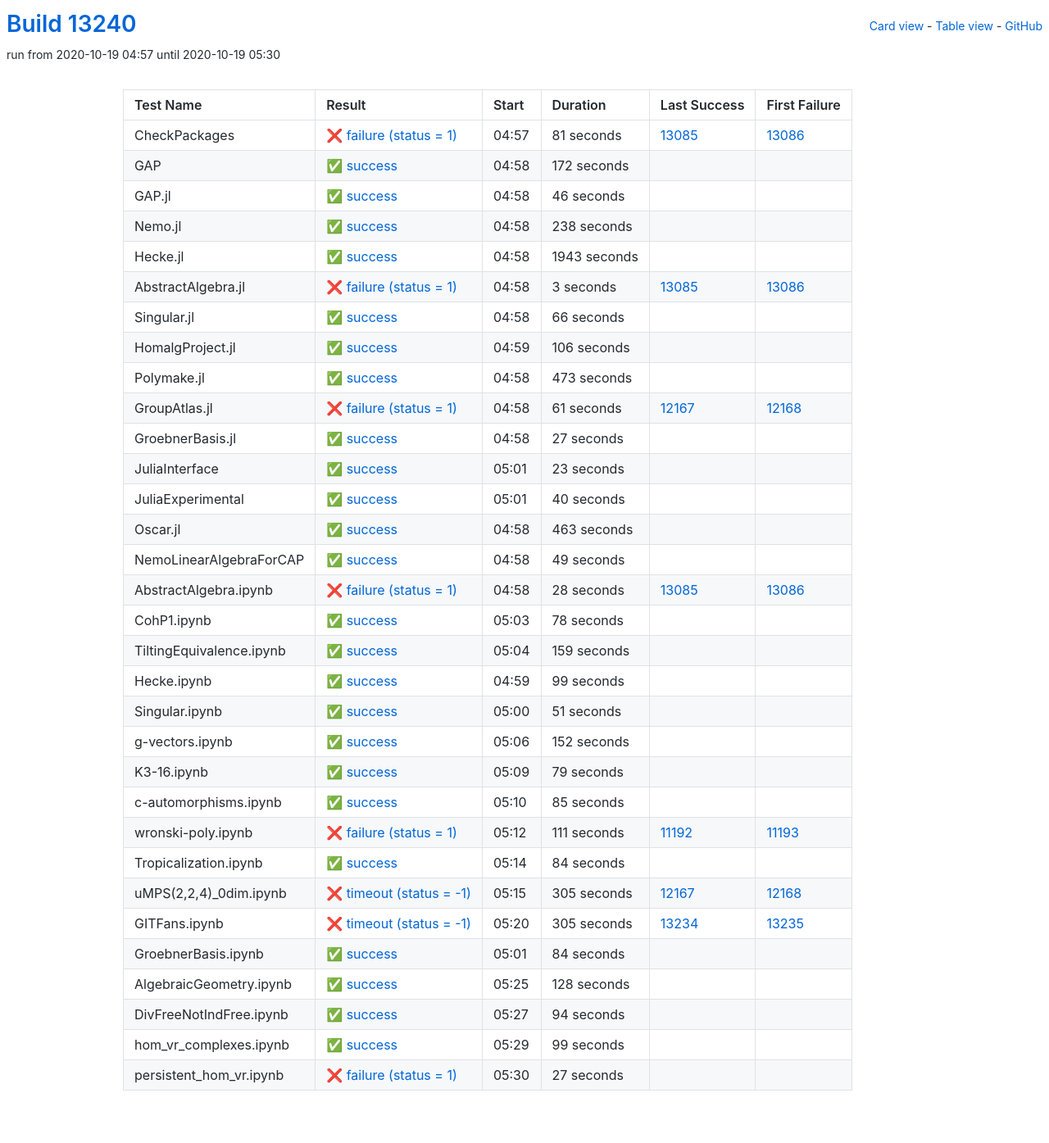
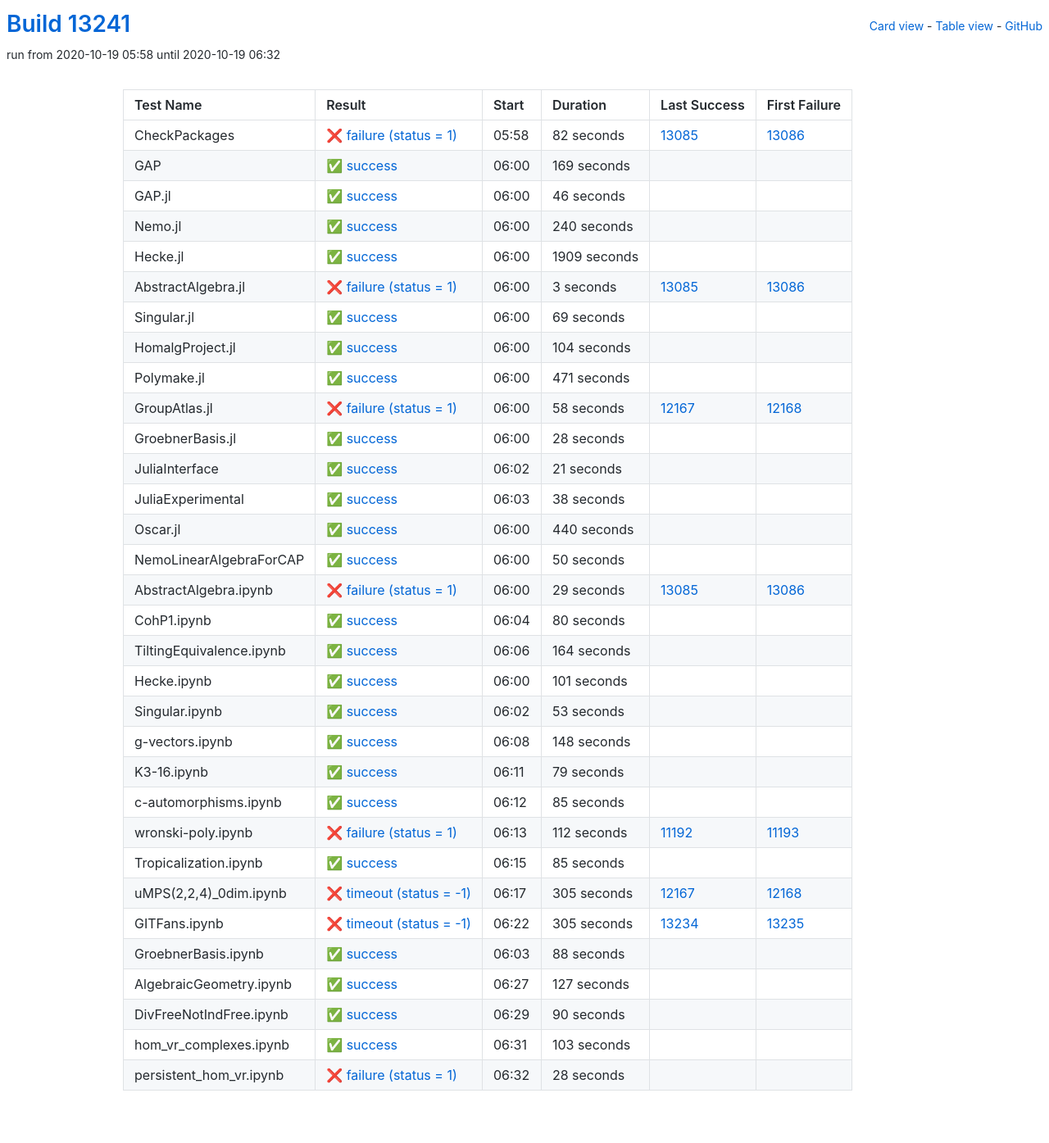
Before and after one commit to oscar-system/oscar-ci-status, a Jekyll site: the page built from table.html, in a window 1280 px wide. Shown: the whole page at 82% size. Built offline with Jekyll 4.4.1, drawn with Linux system fonts in a browser that asks for light colours.

Commit message:
Build #13241

```diff
--- a/_data/ci.yml
+++ b/_data/ci.yml
@@ -1,6 +1,6 @@
 ---
-build: 13240
-build_url: https://oscarci.mathematik.uni-kl.de/job/oscar/13240/
+build: 13241
+build_url: https://oscarci.mathematik.uni-kl.de/job/oscar/13241/
 job: oscar
 organization: oscar-system
 repo: oscar-ci-status
@@ -8,32 +8,32 @@
 tests:
 - name: CheckPackages
   id: checkpackages
-  log: https://oscarci.mathematik.uni-kl.de/job/oscar/13240/artifact/logs/build-13240/CheckPackages.log
-  start: 2020-10-19 04:57
+  log: https://oscarci.mathematik.uni-kl.de/job/oscar/13241/artifact/logs/build-13241/CheckPackages.log
+  start: 2020-10-19 05:58
   success: false
   exitcode: 1
   status: failure
-  duration: 81
+  duration: 82
   last_success: 13085
   last_success_url: https://oscarci.mathematik.uni-kl.de/job/oscar/13085/
   first_failure: 13086
   first_failure_url: https://oscarci.mathematik.uni-kl.de/job/oscar/13086/
 - name: GAP
   id: gap
-  log: https://oscarci.mathematik.uni-kl.de/job/oscar/13240/artifact/logs/build-13240/GAP.log
-  start: 2020-10-19 04:58
+  log: https://oscarci.mathematik.uni-kl.de/job/oscar/13241/artifact/logs/build-13241/GAP.log
+  start: 2020-10-19 06:00
   success: true
   exitcode: 0
   status: success
-  duration: 172
+  duration: 169
   last_success: false
   last_success_url:
   first_failure: false
   first_failure_url:
 - name: GAP.jl
   id: gap-jl
-  log: https://oscarci.mathematik.uni-kl.de/job/oscar/13240/artifact/logs/build-13240/GAP.jl.log
-  start: 2020-10-19 04:58
+  log: https://oscarci.mathematik.uni-kl.de/job/oscar/13241/artifact/logs/build-13241/GAP.jl.log
+  start: 2020-10-19 06:00
   success: true
   exitcode: 0
   status: success
@@ -44,32 +44,32 @@
   first_failure_url:
 - name: Nemo.jl
   id: nemo-jl
-  log: https://oscarci.mathematik.uni-kl.de/job/oscar/13240/artifact/logs/build-13240/Nemo.jl.log
-  start: 2020-10-19 04:58
+  log: https://oscarci.mathematik.uni-kl.de/job/oscar/13241/artifact/logs/build-13241/Nemo.jl.log
+  start: 2020-10-19 06:00
   success: true
   exitcode: 0
   status: success
-  duration: 238
+  duration: 240
   last_success: false
   last_success_url:
   first_failure: false
   first_failure_url:
 - name: Hecke.jl
   id: hecke-jl
-  log: https://oscarci.mathematik.uni-kl.de/job/oscar/13240/artifact/logs/build-13240/Hecke.jl.log
-  start: 2020-10-19 04:58
+  log: https://oscarci.mathematik.uni-kl.de/job/oscar/13241/artifact/logs/build-13241/Hecke.jl.log
+  start: 2020-10-19 06:00
   success: true
   exitcode: 0
   status: success
-  duration: 1943
+  duration: 1909
   last_success: false
   last_success_url:
   first_failure: false
   first_failure_url:
 - name: AbstractAlgebra.jl
   id: abstractalgebra-jl
-  log: https://oscarci.mathematik.uni-kl.de/job/oscar/13240/artifact/logs/build-13240/AbstractAlgebra.jl.log
-  start: 2020-10-19 04:58
+  log: https://oscarci.mathematik.uni-kl.de/job/oscar/13241/artifact/logs/build-13241/AbstractAlgebra.jl.log
+  start: 2020-10-19 06:00
   success: false
   exitcode: 1
   status: failure
@@ -80,188 +80,188 @@
   first_failure_url: https://oscarci.mathematik.uni-kl.de/job/oscar/13086/
 - name: Singular.jl
   id: singular-jl
-  log: https://oscarci.mathematik.uni-kl.de/job/oscar/13240/artifact/logs/build-13240/Singular.jl.log
-  start: 2020-10-19 04:58
+  log: https://oscarci.mathematik.uni-kl.de/job/oscar/13241/artifact/logs/build-13241/Singular.jl.log
+  start: 2020-10-19 06:00
   success: true
   exitcode: 0
   status: success
-  duration: 66
+  duration: 69
   last_success: false
   last_success_url:
   first_failure: false
   first_failure_url:
 - name: HomalgProject.jl
   id: homalgproject-jl
-  log: https://oscarci.mathematik.uni-kl.de/job/oscar/13240/artifact/logs/build-13240/HomalgProject.jl.log
-  start: 2020-10-19 04:59
+  log: https://oscarci.mathematik.uni-kl.de/job/oscar/13241/artifact/logs/build-13241/HomalgProject.jl.log
+  start: 2020-10-19 06:00
   success: true
   exitcode: 0
   status: success
-  duration: 106
+  duration: 104
   last_success: false
   last_success_url:
   first_failure: false
   first_failure_url:
 - name: Polymake.jl
   id: polymake-jl
-  log: https://oscarci.mathematik.uni-kl.de/job/oscar/13240/artifact/logs/build-13240/Polymake.jl.log
-  start: 2020-10-19 04:58
+  log: https://oscarci.mathematik.uni-kl.de/job/oscar/13241/artifact/logs/build-13241/Polymake.jl.log
+  start: 2020-10-19 06:00
   success: true
   exitcode: 0
   status: success
-  duration: 473
+  duration: 471
   last_success: false
   last_success_url:
   first_failure: false
   first_failure_url:
 - name: GroupAtlas.jl
   id: groupatlas-jl
-  log: https://oscarci.mathematik.uni-kl.de/job/oscar/13240/artifact/logs/build-13240/GroupAtlas.jl.log
-  start: 2020-10-19 04:58
+  log: https://oscarci.mathematik.uni-kl.de/job/oscar/13241/artifact/logs/build-13241/GroupAtlas.jl.log
+  start: 2020-10-19 06:00
   success: false
   exitcode: 1
   status: failure
-  duration: 61
+  duration: 58
   last_success: 12167
   last_success_url: https://oscarci.mathematik.uni-kl.de/job/oscar/12167/
   first_failure: 12168
   first_failure_url: https://oscarci.mathematik.uni-kl.de/job/oscar/12168/
 - name: GroebnerBasis.jl
   id: groebnerbasis-jl
-  log: https://oscarci.mathematik.uni-kl.de/job/oscar/13240/artifact/logs/build-13240/GroebnerBasis.jl.log
-  start: 2020-10-19 04:58
+  log: https://oscarci.mathematik.uni-kl.de/job/oscar/13241/artifact/logs/build-13241/GroebnerBasis.jl.log
+  start: 2020-10-19 06:00
   success: true
   exitcode: 0
   status: success
-  duration: 27
+  duration: 28
   last_success: false
   last_success_url:
   first_failure: false
   first_failure_url:
 - name: JuliaInterface
   id: juliainterface
-  log: https://oscarci.mathematik.uni-kl.de/job/oscar/13240/artifact/logs/build-13240/JuliaInterface.log
-  start: 2020-10-19 05:01
+  log: https://oscarci.mathematik.uni-kl.de/job/oscar/13241/artifact/logs/build-13241/JuliaInterface.log
+  start: 2020-10-19 06:02
   success: true
   exitcode: 0
   status: success
-  duration: 23
+  duration: 21
   last_success: false
   last_success_url:
   first_failure: false
   first_failure_url:
 - name: JuliaExperimental
   id: juliaexperimental
-  log: https://oscarci.mathematik.uni-kl.de/job/oscar/13240/artifact/logs/build-13240/JuliaExperimental.log
-  start: 2020-10-19 05:01
+  log: https://oscarci.mathematik.uni-kl.de/job/oscar/13241/artifact/logs/build-13241/JuliaExperimental.log
+  start: 2020-10-19 06:03
   success: true
   exitcode: 0
   status: success
-  duration: 40
+  duration: 38
   last_success: false
   last_success_url:
   first_failure: false
   first_failure_url:
 - name: Oscar.jl
   id: oscar-jl
-  log: https://oscarci.mathematik.uni-kl.de/job/oscar/13240/artifact/logs/build-13240/Oscar.jl.log
-  start: 2020-10-19 04:58
+  log: https://oscarci.mathematik.uni-kl.de/job/oscar/13241/artifact/logs/build-13241/Oscar.jl.log
+  start: 2020-10-19 06:00
   success: true
   exitcode: 0
   status: success
-  duration: 463
+  duration: 440
   last_success: false
   last_success_url:
   first_failure: false
   first_failure_url:
 - name: NemoLinearAlgebraForCAP
   id: nemolinearalgebraforcap
-  log: https://oscarci.mathematik.uni-kl.de/job/oscar/13240/artifact/logs/build-13240/NemoLinearAlgebraForCAP.log
-  start: 2020-10-19 04:58
+  log: https://oscarci.mathematik.uni-kl.de/job/oscar/13241/artifact/logs/build-13241/NemoLinearAlgebraForCAP.log
+  start: 2020-10-19 06:00
   success: true
   exitcode: 0
   status: success
-  duration: 49
+  duration: 50
   last_success: false
   last_success_url:
   first_failure: false
   first_failure_url:
 - name: AbstractAlgebra.ipynb
   id: abstractalgebra-ipynb
-  log: https://oscarci.mathematik.uni-kl.de/job/oscar/13240/artifact/logs/build-13240/AbstractAlgebra.ipynb.log
-  start: 2020-10-19 04:58
+  log: https://oscarci.mathematik.uni-kl.de/job/oscar/13241/artifact/logs/build-13241/AbstractAlgebra.ipynb.log
+  start: 2020-10-19 06:00
   success: false
   exitcode: 1
   status: failure
-  duration: 28
+  duration: 29
   last_success: 13085
   last_success_url: https://oscarci.mathematik.uni-kl.de/job/oscar/13085/
   first_failure: 13086
   first_failure_url: https://oscarci.mathematik.uni-kl.de/job/oscar/13086/
 - name: CohP1.ipynb
   id: cohp1-ipynb
-  log: https://oscarci.mathematik.uni-kl.de/job/oscar/13240/artifact/logs/build-13240/CohP1.ipynb.log
-  start: 2020-10-19 05:03
+  log: https://oscarci.mathematik.uni-kl.de/job/oscar/13241/artifact/logs/build-13241/CohP1.ipynb.log
+  start: 2020-10-19 06:04
   success: true
   exitcode: 0
   status: success
-  duration: 78
+  duration: 80
   last_success: false
   last_success_url:
   first_failure: false
   first_failure_url:
 - name: TiltingEquivalence.ipynb
   id: tiltingequivalence-ipynb
-  log: https://oscarci.mathematik.uni-kl.de/job/oscar/13240/artifact/logs/build-13240/TiltingEquivalence.ipynb.log
-  start: 2020-10-19 05:04
+  log: https://oscarci.mathematik.uni-kl.de/job/oscar/13241/artifact/logs/build-13241/TiltingEquivalence.ipynb.log
+  start: 2020-10-19 06:06
   success: true
   exitcode: 0
   status: success
-  duration: 159
+  duration: 164
   last_success: false
   last_success_url:
   first_failure: false
   first_failure_url:
 - name: Hecke.ipynb
   id: hecke-ipynb
-  log: https://oscarci.mathematik.uni-kl.de/job/oscar/13240/artifact/logs/build-13240/Hecke.ipynb.log
-  start: 2020-10-19 04:59
+  log: https://oscarci.mathematik.uni-kl.de/job/oscar/13241/artifact/logs/build-13241/Hecke.ipynb.log
+  start: 2020-10-19 06:00
   success: true
   exitcode: 0
   status: success
-  duration: 99
+  duration: 101
   last_success: false
   last_success_url:
   first_failure: false
   first_failure_url:
 - name: Singular.ipynb
   id: singular-ipynb
-  log: https://oscarci.mathematik.uni-kl.de/job/oscar/13240/artifact/logs/build-13240/Singular.ipynb.log
-  start: 2020-10-19 05:00
+  log: https://oscarci.mathematik.uni-kl.de/job/oscar/13241/artifact/logs/build-13241/Singular.ipynb.log
+  start: 2020-10-19 06:02
   success: true
   exitcode: 0
   status: success
-  duration: 51
+  duration: 53
   last_success: false
   last_success_url:
   first_failure: false
   first_failure_url:
 - name: g-vectors.ipynb
   id: g-vectors-ipynb
-  log: https://oscarci.mathematik.uni-kl.de/job/oscar/13240/artifact/logs/build-13240/g-vectors.ipynb.log
-  start: 2020-10-19 05:06
+  log: https://oscarci.mathematik.uni-kl.de/job/oscar/13241/artifact/logs/build-13241/g-vectors.ipynb.log
+  start: 2020-10-19 06:08
   success: true
   exitcode: 0
   status: success
-  duration: 152
+  duration: 148
   last_success: false
   last_success_url:
   first_failure: false
   first_failure_url:
 - name: K3-16.ipynb
   id: k3-16-ipynb
-  log: https://oscarci.mathematik.uni-kl.de/job/oscar/13240/artifact/logs/build-13240/K3-16.ipynb.log
-  start: 2020-10-19 05:09
+  log: https://oscarci.mathematik.uni-kl.de/job/oscar/13241/artifact/logs/build-13241/K3-16.ipynb.log
+  start: 2020-10-19 06:11
   success: true
   exitcode: 0
   status: success
@@ -272,8 +272,8 @@
   first_failure_url:
 - name: c-automorphisms.ipynb
   id: c-automorphisms-ipynb
-  log: https://oscarci.mathematik.uni-kl.de/job/oscar/13240/artifact/logs/build-13240/c-automorphisms.ipynb.log
-  start: 2020-10-19 05:10
+  log: https://oscarci.mathematik.uni-kl.de/job/oscar/13241/artifact/logs/build-13241/c-automorphisms.ipynb.log
+  start: 2020-10-19 06:12
   success: true
   exitcode: 0
   status: success
@@ -284,32 +284,32 @@
   first_failure_url:
 - name: wronski-poly.ipynb
   id: wronski-poly-ipynb
-  log: https://oscarci.mathematik.uni-kl.de/job/oscar/13240/artifact/logs/build-13240/wronski-poly.ipynb.log
-  start: 2020-10-19 05:12
+  log: https://oscarci.mathematik.uni-kl.de/job/oscar/13241/artifact/logs/build-13241/wronski-poly.ipynb.log
+  start: 2020-10-19 06:13
   success: false
   exitcode: 1
   status: failure
-  duration: 111
+  duration: 112
   last_success: 11192
   last_success_url: https://oscarci.mathematik.uni-kl.de/job/oscar/11192/
   first_failure: 11193
   first_failure_url: https://oscarci.mathematik.uni-kl.de/job/oscar/11193/
 - name: Tropicalization.ipynb
   id: tropicalization-ipynb
-  log: https://oscarci.mathematik.uni-kl.de/job/oscar/13240/artifact/logs/build-13240/Tropicalization.ipynb.log
-  start: 2020-10-19 05:14
+  log: https://oscarci.mathematik.uni-kl.de/job/oscar/13241/artifact/logs/build-13241/Tropicalization.ipynb.log
+  start: 2020-10-19 06:15
   success: true
   exitcode: 0
   status: success
-  duration: 84
+  duration: 85
   last_success: false
   last_success_url:
   first_failure: false
   first_failure_url:
 - name: uMPS(2,2,4)_0dim.ipynb
   id: umps-2-2-4-0dim-ipynb
-  log: https://oscarci.mathematik.uni-kl.de/job/oscar/13240/artifact/logs/build-13240/uMPS-2-2-4-_0dim.ipynb.log
-  start: 2020-10-19 05:15
+  log: https://oscarci.mathematik.uni-kl.de/job/oscar/13241/artifact/logs/build-13241/uMPS-2-2-4-_0dim.ipynb.log
+  start: 2020-10-19 06:17
   success: false
   exitcode: -1
   status: timeout
@@ -320,8 +320,8 @@
   first_failure_url: https://oscarci.mathematik.uni-kl.de/job/oscar/12168/
 - name: GITFans.ipynb
   id: gitfans-ipynb
-  log: https://oscarci.mathematik.uni-kl.de/job/oscar/13240/artifact/logs/build-13240/GITFans.ipynb.log
-  start: 2020-10-19 05:20
+  log: https://oscarci.mathematik.uni-kl.de/job/oscar/13241/artifact/logs/build-13241/GITFans.ipynb.log
+  start: 2020-10-19 06:22
   success: false
   exitcode: -1
   status: timeout
@@ -332,60 +332,60 @@
   first_failure_url: https://oscarci.mathematik.uni-kl.de/job/oscar/13235/
 - name: GroebnerBasis.ipynb
   id: groebnerbasis-ipynb
-  log: https://oscarci.mathematik.uni-kl.de/job/oscar/13240/artifact/logs/build-13240/GroebnerBasis.ipynb.log
-  start: 2020-10-19 05:01
+  log: https://oscarci.mathematik.uni-kl.de/job/oscar/13241/artifact/logs/build-13241/GroebnerBasis.ipynb.log
+  start: 2020-10-19 06:03
   success: true
   exitcode: 0
   status: success
-  duration: 84
+  duration: 88
   last_success: false
   last_success_url:
   first_failure: false
   first_failure_url:
 - name: AlgebraicGeometry.ipynb
   id: algebraicgeometry-ipynb
-  log: https://oscarci.mathematik.uni-kl.de/job/oscar/13240/artifact/logs/build-13240/AlgebraicGeometry.ipynb.log
-  start: 2020-10-19 05:25
+  log: https://oscarci.mathematik.uni-kl.de/job/oscar/13241/artifact/logs/build-13241/AlgebraicGeometry.ipynb.log
+  start: 2020-10-19 06:27
   success: true
   exitcode: 0
   status: success
-  duration: 128
+  duration: 127
   last_success: false
   last_success_url:
   first_failure: false
   first_failure_url:
 - name: DivFreeNotIndFree.ipynb
   id: divfreenotindfree-ipynb
-  log: https://oscarci.mathematik.uni-kl.de/job/oscar/13240/artifact/logs/build-13240/DivFreeNotIndFree.ipynb.log
-  start: 2020-10-19 05:27
+  log: https://oscarci.mathematik.uni-kl.de/job/oscar/13241/artifact/logs/build-13241/DivFreeNotIndFree.ipynb.log
+  start: 2020-10-19 06:29
   success: true
   exitcode: 0
   status: success
-  duration: 94
+  duration: 90
   last_success: false
   last_success_url:
   first_failure: false
   first_failure_url:
 - name: hom_vr_complexes.ipynb
   id: hom-vr-complexes-ipynb
-  log: https://oscarci.mathematik.uni-kl.de/job/oscar/13240/artifact/logs/build-13240/hom_vr_complexes.ipynb.log
-  start: 2020-10-19 05:29
+  log: https://oscarci.mathematik.uni-kl.de/job/oscar/13241/artifact/logs/build-13241/hom_vr_complexes.ipynb.log
+  start: 2020-10-19 06:31
   success: true
   exitcode: 0
   status: success
-  duration: 99
+  duration: 103
   last_success: false
   last_success_url:
   first_failure: false
   first_failure_url:
 - name: persistent_hom_vr.ipynb
   id: persistent-hom-vr-ipynb
-  log: https://oscarci.mathematik.uni-kl.de/job/oscar/13240/artifact/logs/build-13240/persistent_hom_vr.ipynb.log
-  start: 2020-10-19 05:30
+  log: https://oscarci.mathematik.uni-kl.de/job/oscar/13241/artifact/logs/build-13241/persistent_hom_vr.ipynb.log
+  start: 2020-10-19 06:32
   success: false
   exitcode: 1
   status: failure
-  duration: 27
+  duration: 28
   last_success: false
   last_success_url:
   first_failure: false
```
Also changed, not shown: README.md.
